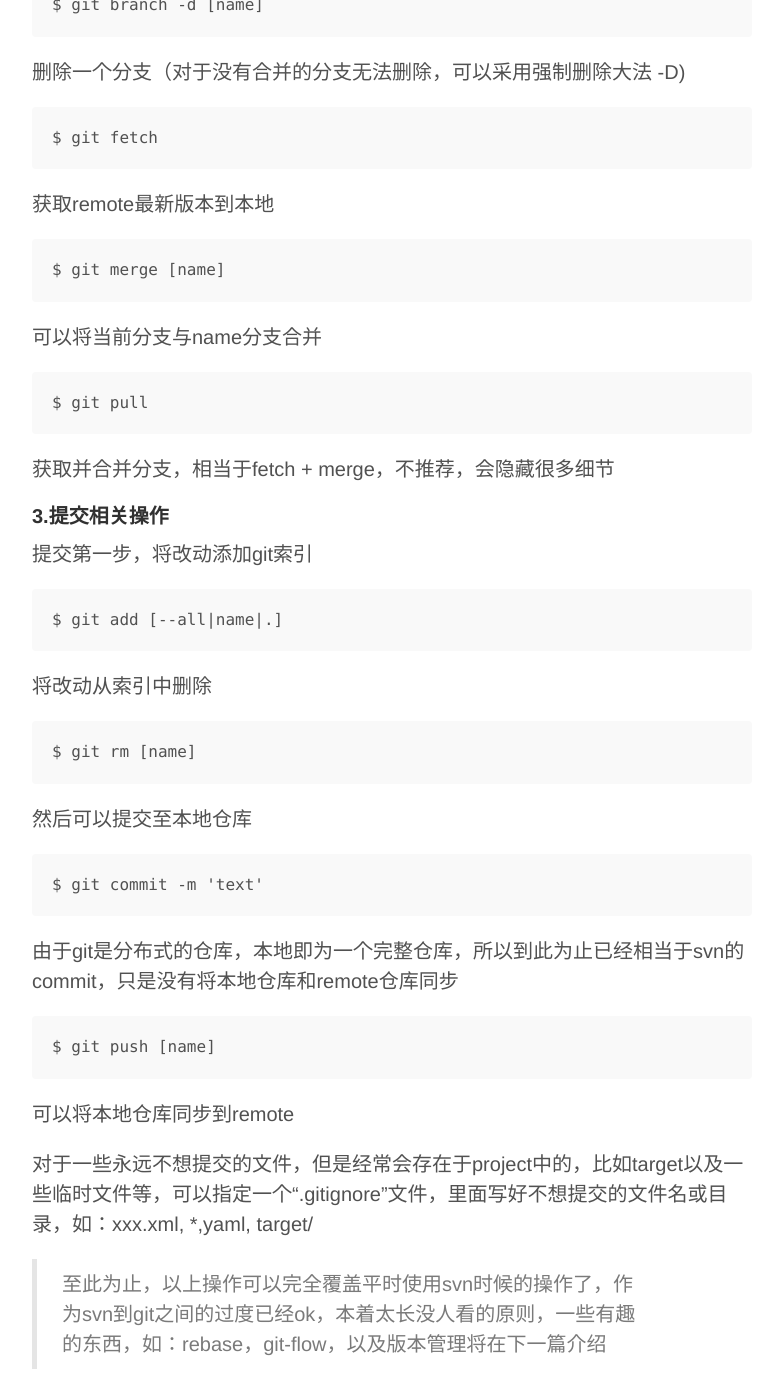
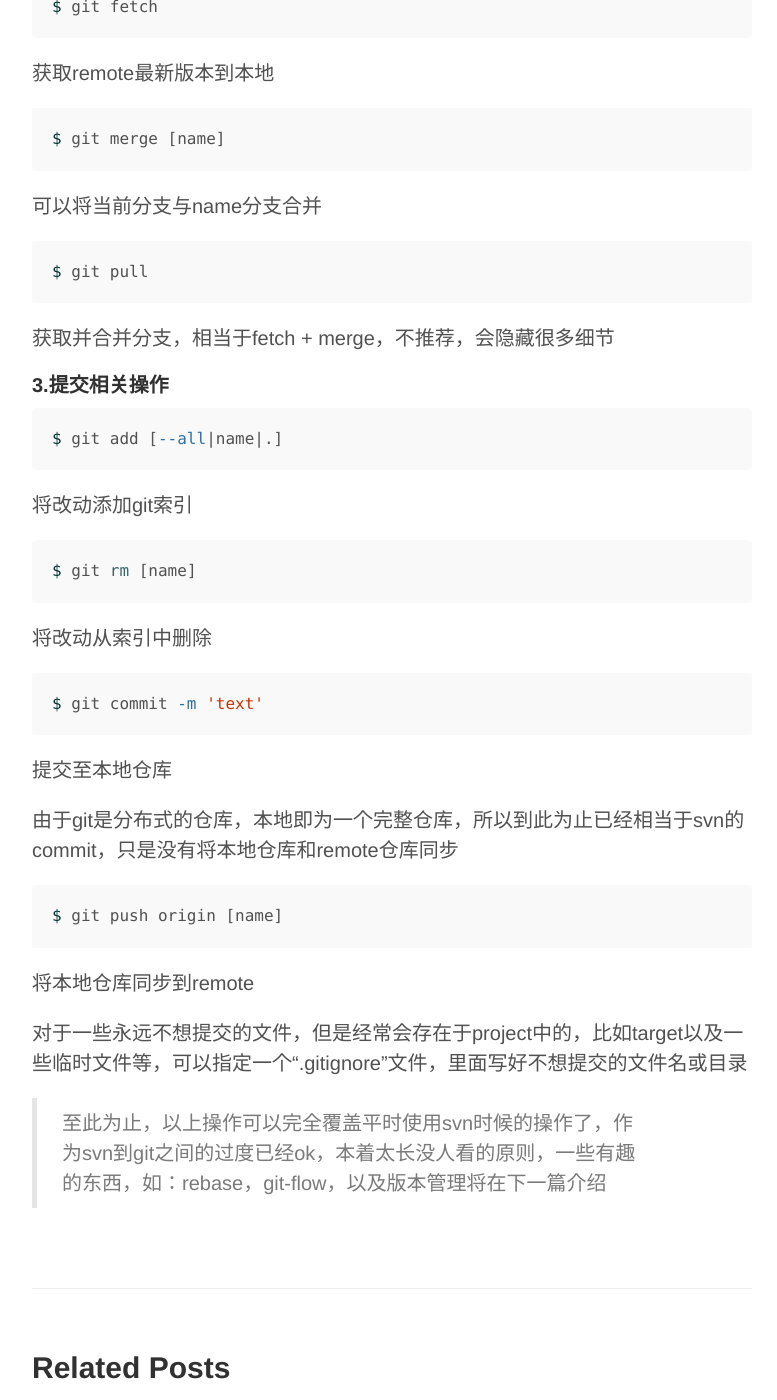
Before and after one commit to nkuflk/nkuflk.github.io, a Jekyll site: the page built from _posts/default/2015-07-21-git-shi-yong-jian-jie.md, in a window 1280 px wide and 1400 px high, scrolled down 2762 px. Shown: the whole window, without its empty margins (248-1025 px from the left). Built offline with Jekyll 4.4.1, drawn with Linux system fonts in a browser that asks for light colours; comment, search, counter and statistics services are not loaded; some of the changed text lies outside the part shown.

````diff
--- a/_config.yml
+++ b/_config.yml
@@ -1,6 +1,8 @@
 # Permalinks
 permalink:        pretty
-relative_permalinks: true
+
+# Plugin
+gems:      [jekyll-paginate]
 
 # Setup
 title:            FLK
--- a/_posts/default/2015-07-21-git-shi-yong-jian-jie.md
+++ b/_posts/default/2015-07-21-git-shi-yong-jian-jie.md
@@ -12,12 +12,12 @@ Linus 不爽没有一个免费的高效分布式代码托管系统，于是一
 
 ## why is git?
 ------
-> * 分布式管理，无需依赖代码服务器进行开发
-> * rebase始终保持改动位于主干最新点，无需重新拉分支合并
-> * 每个人都可以独立的工作在自己的feature中，直到需要的时候进行合并
-> * git提交方式属于合并提交，始终保持主干代码脉络清晰
-> * 从任意一个版本，分支上继续衍生新的代码分支，完全自由管理
-> * ... ...
+* 分布式管理，无需依赖代码服务器进行开发
+* rebase始终保持改动位于主干最新点，无需重新拉分支合并
+* 每个人都可以独立的工作在自己的feature中，直到需要的时候进行合并
+* git提交方式属于合并提交，始终保持主干代码脉络清晰
+* 从任意一个版本，分支上继续衍生新的代码分支，完全自由管理
+* ... ...
 
 工具无所谓好坏，但是git确实在开发效率，项目管理方面有巨大的优势。
 
@@ -41,89 +41,95 @@ $ git init
 * refs中保存了对project的提交记录
 * objects中存放的是git的blob对象，你可以通过 ``` $ git hash-object file``` 快速定位到一个文件在objects中的位置
 
-```
+#### 以上就可以初始化好一个git本地仓库
+
+```bash
 $ git remote add [name] [url]
 ```
 可以向config中添加一个远程仓库，提交代码时以指定的name为准
-```
+
+```bash
 $ git remote rm [name]
 ```
 删除一个config中的远程仓库
 
-以上就可以初始化好一个git本地仓库
-
-当然，如果想获取已经有的git仓库，直接使用检出命令
-```
+```bash
 $ git clone [giturl]
 ```
+获取已经有的git仓库，直接使用检出命令
 clone命令即可以克隆本地仓库也可以克隆远程仓库
 
 
 ##### 2.常用分支命令
-```
+```bash
 $ git branch
 ```
 查看当前本地所有分支以及现在所在分支
-```
+
+```bash
 $ git branch -r
 ```
 查看所有远程分支
 
-```
+```bash
 $ git branch [name]
 ```
 创建一个新的分支
-```
+
+```bash
 $ git checkout [name]
 ```
 切换到另一个分支上
 
-当然这两个步骤也可以同时进行
-```
+```bash
 $ git checkout -b [name]
 ```
+这两个步骤也可以合起来使用
 
-```
+```bash
 $ git branch -d [name]
 ```
 删除一个分支（对于没有合并的分支无法删除，可以采用强制删除大法 -D)
 
-```
+```bash
 $ git fetch
 ```
 获取remote最新版本到本地
 
-```
+```bash
 $ git merge [name]
 ```
 可以将当前分支与name分支合并
 
-```
+```bash
 $ git pull
 ```
 获取并合并分支，相当于fetch + merge，不推荐，会隐藏很多细节
 
 
 #### 3.提交相关操作
-提交第一步，将改动添加git索引
-```
+```bash
 $ git add [--all|name|.]
 ```
-将改动从索引中删除
-```
+将改动添加git索引
+
+```bash
 $ git rm [name]
 ```
+将改动从索引中删除
 
-然后可以提交至本地仓库
-```
+```bash
 $ git commit -m 'text'
 ```
+提交至本地仓库
+
 由于git是分布式的仓库，本地即为一个完整仓库，所以到此为止已经相当于svn的commit，只是没有将本地仓库和remote仓库同步
+
+```bash
+$ git push origin [name]
 ```
-$ git push [name]
-```
-可以将本地仓库同步到remote
+将本地仓库同步到remote
 
-对于一些永远不想提交的文件，但是经常会存在于project中的，比如target以及一些临时文件等，可以指定一个“.gitignore”文件，里面写好不想提交的文件名或目录，如：xxx.xml, *,yaml, target/
+对于一些永远不想提交的文件，但是经常会存在于project中的，比如target以及一些临时文件等，可以指定一个“.gitignore”文件，里面写好不想提交的文件名或目录
 
 > 至此为止，以上操作可以完全覆盖平时使用svn时候的操作了，作为svn到git之间的过度已经ok，本着太长没人看的原则，一些有趣的东西，如：rebase，git-flow，以及版本管理将在下一篇介绍
````
Also changed, not shown: other parts of _posts/default/2015-07-21-git-shi-yong-jian-jie.md (+1 -1 lines), _posts/default/2015-01-05-insert-search-delete-max-in-o1-time-in-same-data-structure.md (renamed from _posts/Interview Question/2015-01-05-insert-search-delete-max-in-o1-time-in-same-data-structure.md, +1 -1 lines), _posts/default/2015-10-27-django-models-zi-duan-lei-xing.md (+75 -75 lines), _posts/default/2016-08-09-java8-date-time-api.md (added, +77 -0 lines), ourstep/ourstep.html (+6 -5 lines), 1 other file.
